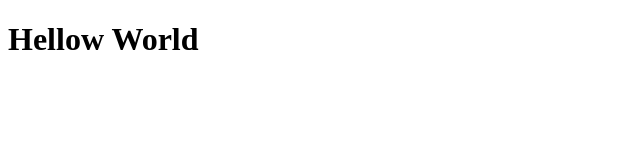
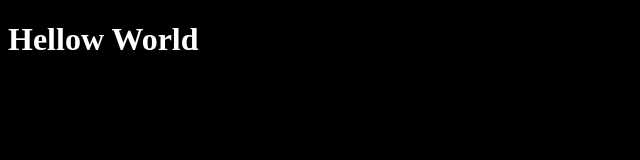
Before and after one commit to chtinep/chtinep.github.io, a plain HTML site: page index.html in a window 1280 px wide. Shown: the whole page, without its empty margins (0-640 px from the left). Drawn offline with Linux system fonts and the light colour scheme.

Commit message:
Update index.html

```diff
--- a/index.html
+++ b/index.html
@@ -1,7 +1,12 @@
 <!DOCTYPE html>
 <html>
 <head>
-<title>github test</title>
+  <title>박철현</title>
+  <style>
+    body {background:black; color:white;}
+  </style>
+
+
 </head>
 
 <body>
```
